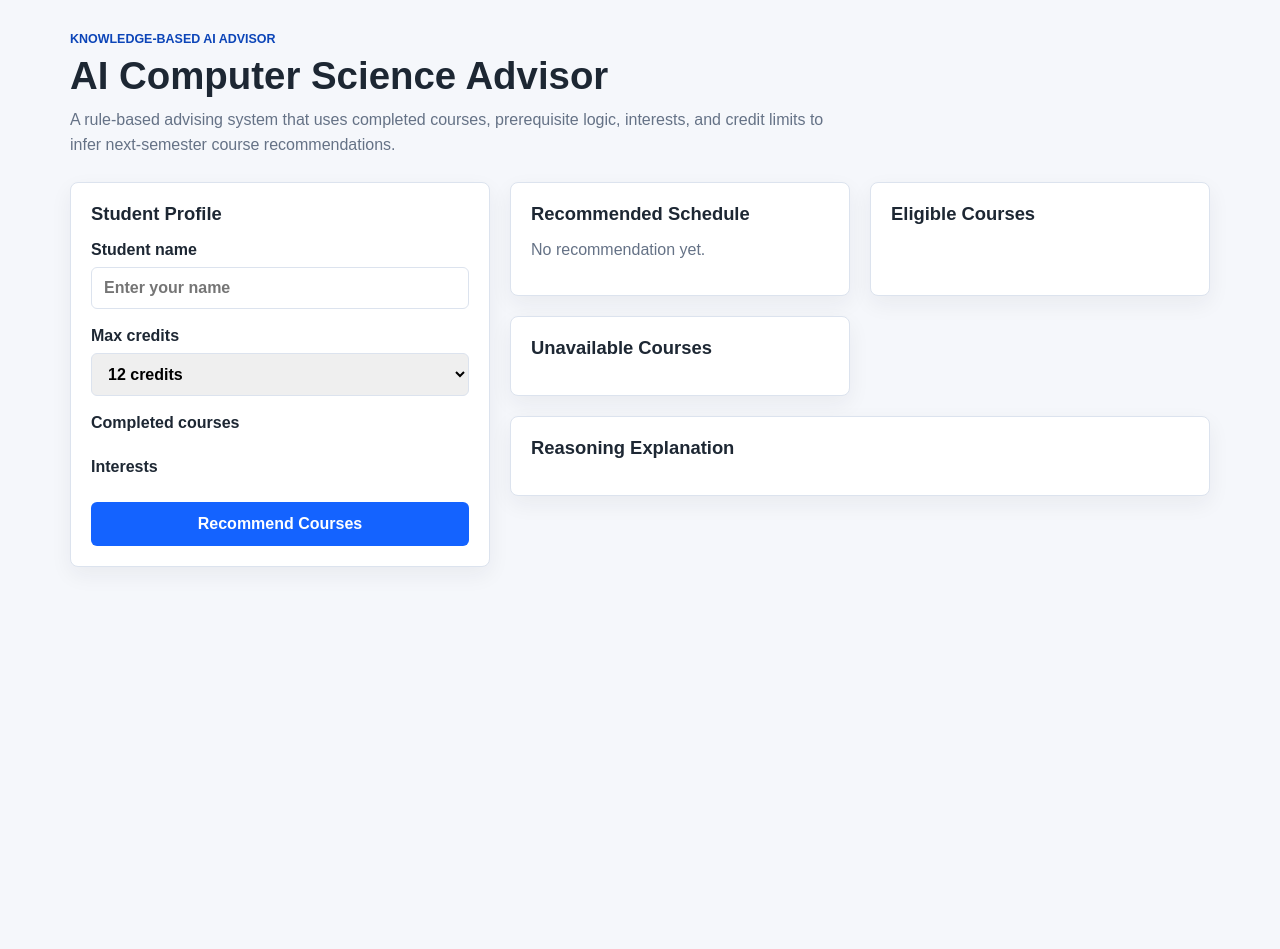
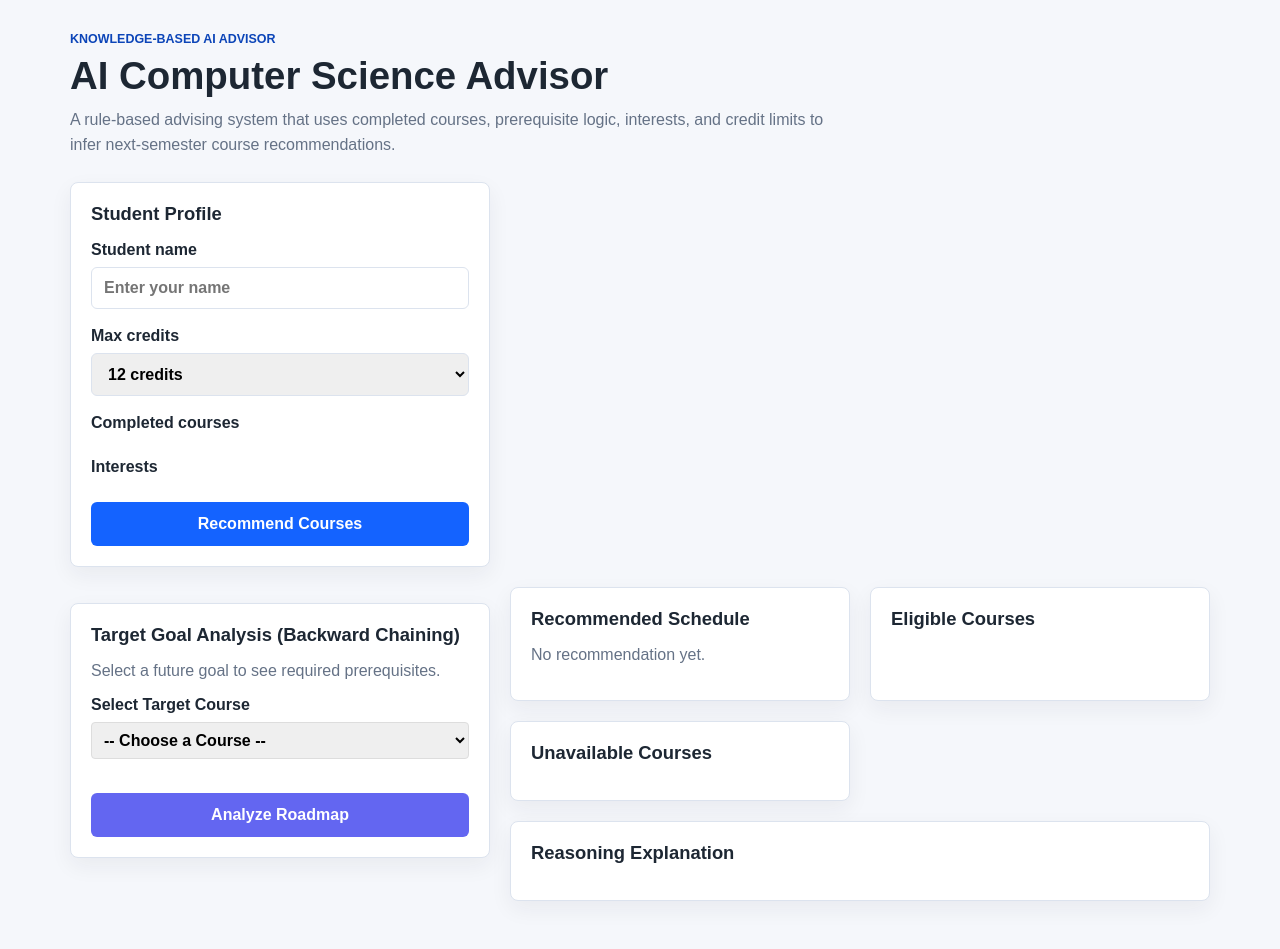
Before and after one commit to Bumjunko/AI-Powered-Course-Recommendation-System-AI-Advisor, a Flask app: template templates/index.html in a window 1280 px wide. Before the commit the page ends 567 px from the top, so only its background shows below. Run offline with Flask 3, Linux system fonts and the light colour scheme; the template is opened without the code that fills it, so the values that code supplies are empty.

Commit message:
Add files via upload

```diff
--- a/app.py
+++ b/app.py
@@ -1,19 +1,17 @@
 from flask import Flask, jsonify, render_template, request
 
 from data.courses import COURSES, INTERESTS
-from engine.inference_engine import infer_course_eligibility
+# Assuming you added get_missing_roadmap to engine/inference_engine.py
+from engine.inference_engine import infer_course_eligibility, get_missing_roadmap
 from engine.planner import plan_semesters
 from engine.recommendation_engine import recommend_courses
 from models.student import Student
 
-
 app = Flask(__name__)
-
 
 @app.route("/")
 def index():
     return render_template("index.html", courses=COURSES, interests=INTERESTS)
-
 
 @app.route("/recommend", methods=["POST"])
 def recommend():
@@ -48,6 +46,22 @@ def recommend():
         "semester_plan": plan_semesters(student, COURSES, max_semesters=4),
     })
 
+@app.route("/analyze-goal", methods=["POST"])
+def analyze_goal():
+    payload = request.get_json(silent=True) or {}
+    target_course = payload.get("target_course")
+    passed_courses = payload.get("passed_courses", [])
+
+    if not target_course:
+        return jsonify({"error": "No target course provided"}), 400
+
+    # Backward Chaining: Finding missing prerequisites recursively
+    missing = get_missing_roadmap(target_course, passed_courses, COURSES)
+
+    return jsonify({
+        "target_course": target_course,
+        "missing": missing
+    })
 
 if __name__ == "__main__":
     app.run(debug=True)
--- a/static/script.js
+++ b/static/script.js
@@ -47,6 +47,7 @@ function renderList(element, items, renderItem, emptyText) {
     element.innerHTML = items.length ? items.map(renderItem).join("") : `<p class="muted">${emptyText}</p>`;
 }
 
+// Forward Chaining: Recommend Courses Logic
 form.addEventListener("submit", async (event) => {
     event.preventDefault();
 
@@ -91,3 +92,43 @@ form.addEventListener("submit", async (event) => {
         .map((step) => `<li>${step}</li>`)
         .join("");
 });
+
+// Backward Chaining: Target Goal Analysis Logic
+async function analyzeGoal() {
+    const targetCourse = document.querySelector("#target-course").value;
+    const resultDiv = document.querySelector("#goal-result");
+    const roadmapPath = document.querySelector("#roadmap-path");
+
+    if (!targetCourse) {
+        alert("Please select a target course first.");
+        return;
+    }
+
+    const payload = {
+        target_course: targetCourse,
+        passed_courses: checkedValues("completed")
+    };
+
+    try {
+        const response = await fetch("/analyze-goal", {
+            method: "POST",
+            headers: {"Content-Type": "application/json"},
+            body: JSON.stringify(payload),
+        });
+
+        const data = await response.json();
+
+        resultDiv.style.display = "block";
+
+        if (data.missing && data.missing.length > 0) {
+            // Displays missing prerequisites with an arrow separator
+            const pathText = data.missing.join(" → ");
+            roadmapPath.innerHTML = `To take <strong>${data.target_course}</strong>, you need to complete: <br><span style="color: #e11d48; font-weight: bold;">${pathText}</span>`;
+        } else {
+            roadmapPath.innerHTML = `🎉 You have met all prerequisites for <strong>${data.target_course}</strong>!`;
+        }
+    } catch (error) {
+        console.error("Error fetching backward chaining analysis:", error);
+        alert("An error occurred while analyzing the goal.");
+    }
+}
--- a/templates/index.html
+++ b/templates/index.html
@@ -63,6 +63,28 @@
                 <button class="primary-button" type="submit">Recommend Courses</button>
             </form>
 
+            <article class="panel" style="grid-column: 1; margin-top: 1rem;">
+                <h2>Target Goal Analysis (Backward Chaining)</h2>
+                <p class="muted" style="margin-bottom: 1rem;">Select a future goal to see required prerequisites.</p>
+
+                <label class="field">
+                    <span>Select Target Course</span>
+                    <select id="target-course" style="width: 100%; padding: 0.5rem; border-radius: 4px; border: 1px solid #ddd;">
+                        <option value="">-- Choose a Course --</option>
+                        {% for code, course in courses.items() %}
+                        <option value="{{ code }}">{{ code }}: {{ course.name }}</option>
+                        {% endfor %}
+                    </select>
+                </label>
+
+                <button class="primary-button" type="button" onclick="analyzeGoal()" style="background-color: #6366f1; margin-top: 1rem;">Analyze Roadmap</button>
+
+                <div id="goal-result" style="display:none; margin-top: 1.5rem; padding: 1rem; border-radius: 8px; background-color: #f8fafc; border-left: 4px solid #6366f1;">
+                    <h3 style="font-size: 1rem; margin-bottom: 0.5rem;">Roadmap Result:</h3>
+                    <p id="roadmap-path" style="line-height: 1.6;"></p>
+                </div>
+            </article>
+
             <section class="results">
                 <article class="panel">
                     <h2>Recommended Schedule</h2>
@@ -89,5 +111,40 @@
     </main>
 
     <script src="{{ url_for('static', filename='script.js') }}"></script>
+
+    <script>
+    function analyzeGoal() {
+        const target = document.getElementById('target-course').value;
+        const resultDiv = document.getElementById('goal-result');
+        const pathSpan = document.getElementById('roadmap-path');
+
+        if (!target) {
+            alert("Please select a target course first.");
+            return;
+        }
+
+        const completed = Array.from(document.querySelectorAll('input[name="completed"]:checked'))
+                               .map(cb => cb.value);
+
+        fetch('/analyze-goal', {
+            method: 'POST',
+            headers: { 'Content-Type': 'application/json' },
+            body: JSON.stringify({
+                target_course: target,
+                passed_courses: completed
+            })
+        })
+        .then(response => response.json())
+        .then(data => {
+            resultDiv.style.display = 'block';
+            if (data.missing && data.missing.length > 0) {
+                pathSpan.innerHTML = `To take <strong>${target}</strong>, you need to complete: <br><span style="color: #e11d48;">${data.missing.join(" → ")}</span>`;
+            } else {
+                pathSpan.innerHTML = `🎉 You have met all prerequisites for <strong>${target}</strong>!`;
+            }
+        })
+        .catch(error => console.error('Error:', error));
+    }
+    </script>
 </body>
 </html>
```
Also changed, not shown: engine/inference_engine.py (+65 -2 lines).
